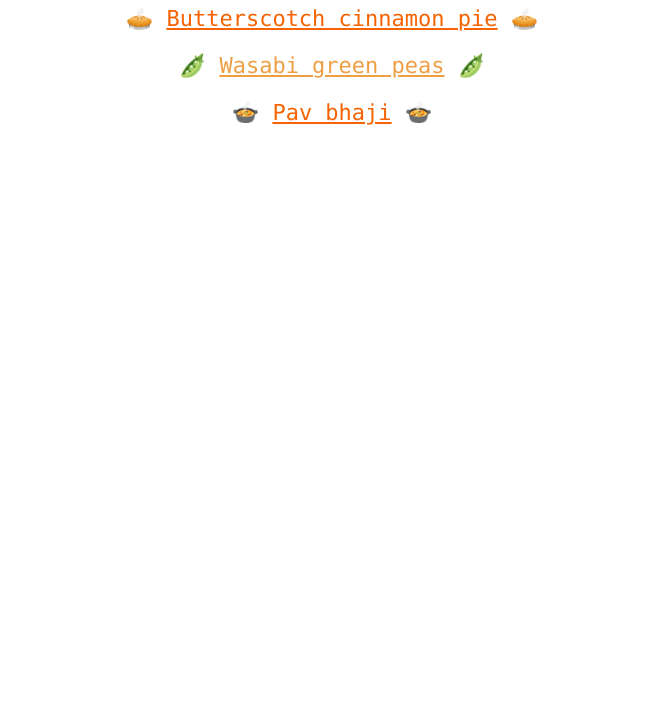
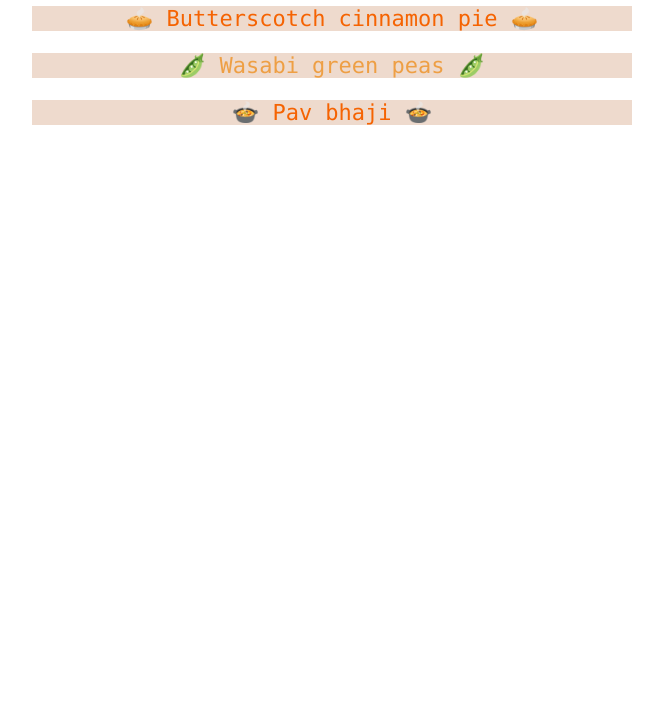
Before and after one commit to lolrochel/odin-recipes, a plain HTML site: page index.html in a window 1280 px wide. Shown: the part 75-800 px from the top of the page, without its empty margins (308-971 px from the left). Drawn offline with Linux system fonts and the light colour scheme.

Commit message:
Add style to index page

```diff
--- a/index.html
+++ b/index.html
@@ -7,8 +7,8 @@
   </head>
   <body>
     <h1>Odin Recipes</h1>
-      <p class="recipelink odd">🥧 <a href="recipes/bcpie.html">Butterscotch cinnamon pie</a> 🥧</p>
-      <p class="recipelink even">🫛 <a href="recipes/wpea.html">Wasabi green peas</a> 🫛</p>
-      <p class="recipelink odd">🍲 <a href="recipes/pavbhaji.html">Pav bhaji</a> 🍲</p>
+      <p class="recipelink odd"><a href="recipes/bcpie.html">🥧 Butterscotch cinnamon pie 🥧</a></p>
+      <p class="recipelink even"><a href="recipes/wpea.html">🫛 Wasabi green peas 🫛</a></p>
+      <p class="recipelink odd"><a href="recipes/pavbhaji.html">🍲 Pav bhaji 🍲</a></p>
   </body>
 </html>
--- a/styles.css
+++ b/styles.css
@@ -27,6 +27,12 @@ h2 {
 
 .recipelink{
   font-size: 22px;
+  background-color: #eedacd;
+}
+
+.recipelink a{
+  padding: auto;
+  text-decoration: none;
 }
 
 .recipelink.odd a {
```
